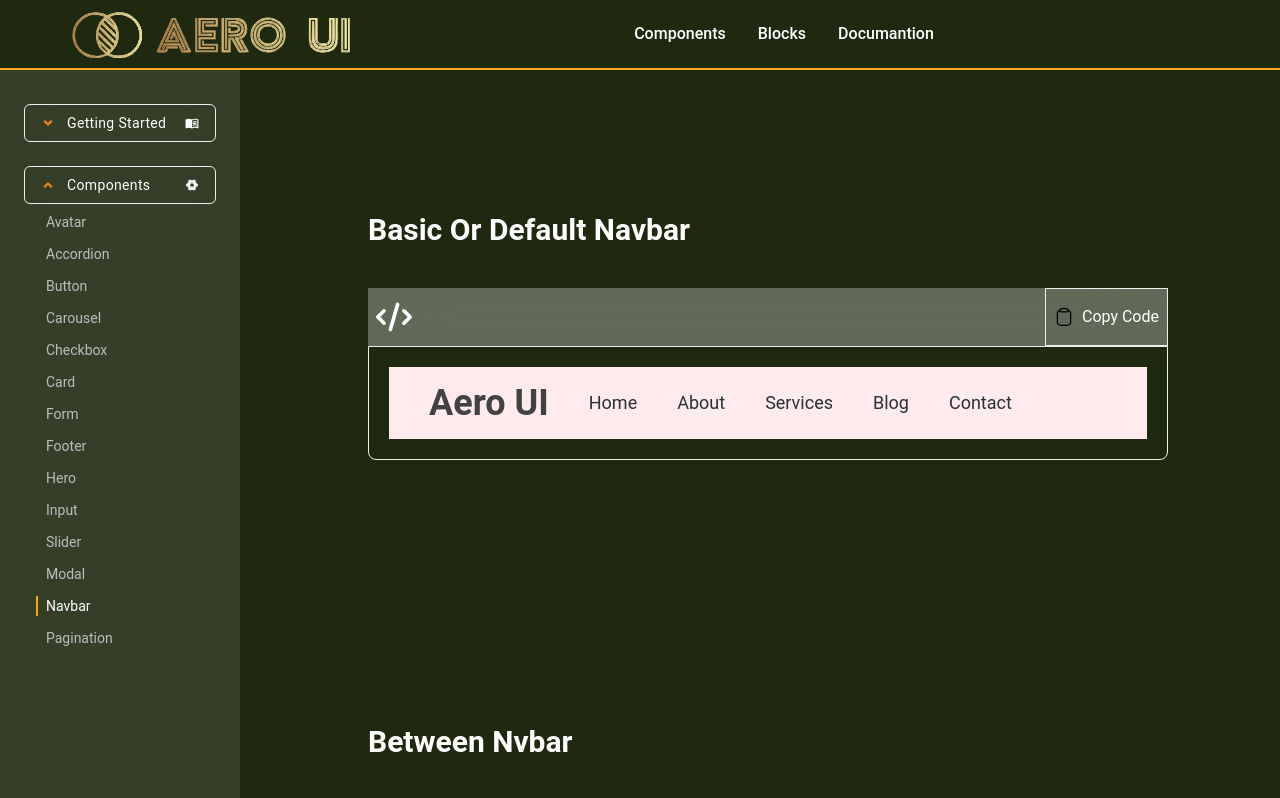
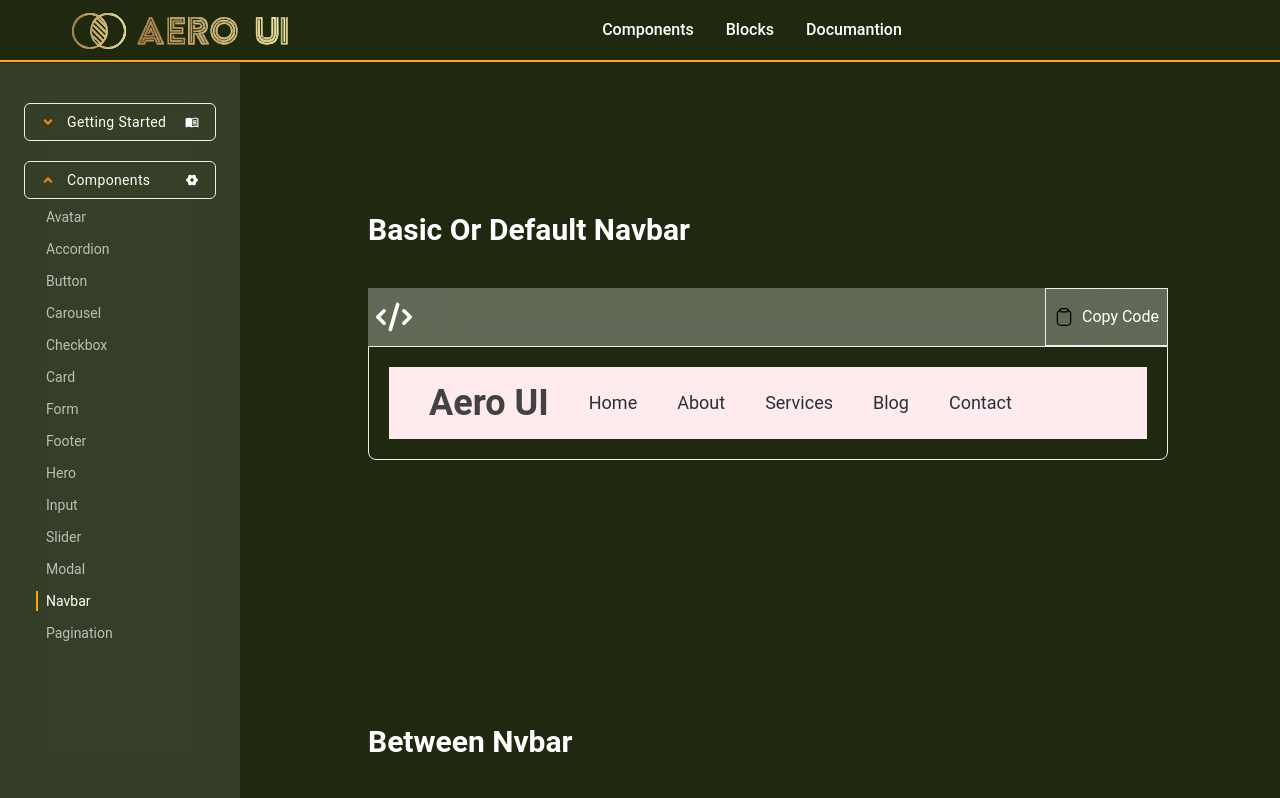
Before and after one commit to akash-khan-311/softui, a React (Vite) app: page /components/navbar in a window 1280 px wide. Shown: the top 798 px of the page. Built offline with nearby package versions, Linux system fonts and the light colour scheme.

Commit message:
navbar style changes

```diff
--- a/src/Sidebar/Sidebar.jsx
+++ b/src/Sidebar/Sidebar.jsx
@@ -38,12 +38,12 @@ const Sidebar = () => {
   };
   return (
     <div
-      className={` components-sidebar backdrop-blur-xl bg-white/10 fixed top-16 z-[10] -translate-x-full md:translate-x-0  w-[240px] select-none px-2 block transition-all overflow-y-scroll
+      className={` components-sidebar  backdrop-blur-xl bg-white/10 fixed top-[63px] z-[10] -translate-x-full md:translate-x-0  w-[240px] select-none px-2 block transition-all overflow-y-scroll
       `}
     >
-      <div className="flex h-full w-full flex-col space-y-2">
+      <div className="flex h-full w-full  flex-col space-y-1">
         {/* docs container */}
-        <div className="flex flex-col px-4 pt-10 text-lg text-white ">
+        <div className="flex flex-col px-4 pt-10  text-lg text-white ">
           <div onClick={handleDocNavOpen} className="text-2xl">
             <div className="flex justify-between items-center border px-4 py-2 rounded-md ">
               <div className="flex items-center ">
--- a/src/components/Navbar.jsx
+++ b/src/components/Navbar.jsx
@@ -63,18 +63,10 @@ const Navbar = () => {
   };
 
   return (
-    <nav className="mx-auto fixed top-0 w-full border-b-2 navbar border-orange-400  z-50">
-
+    <nav className="mx-auto fixed top-0 py-2 w-full border-b-2 navbar border-orange-400  z-50">
       <div className="flex items-center justify-between container mx-auto px-5 lg:px-0 ">
         <Link to={"/"}>
-          <Typography
-            as="a"
-            color="white"
-            variant="h3"
-            className="cursor-pointer py-1.5 w-72"
-          >
-            <img src={logo} alt="Aero UI" />
-          </Typography>
+          <img src={logo} className="w-56" alt="Aero UI" />
         </Link>
         <div className="hidden lg:block">
           <NavList />
--- a/src/index.css
+++ b/src/index.css
@@ -27,7 +27,7 @@ body::-webkit-scrollbar {
 
 .components-sidebar,
 .layout {
-  height: calc(100vh - 64px);
+  height: calc(100vh - 60px);
 }
 
 .layout::-webkit-scrollbar {
```
